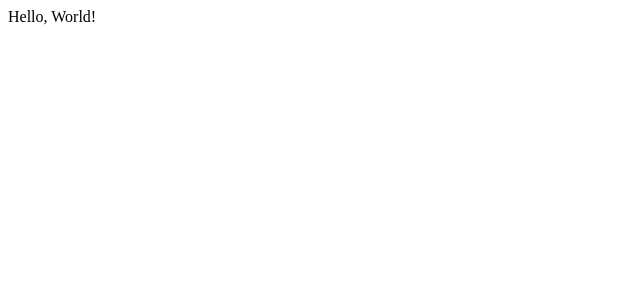
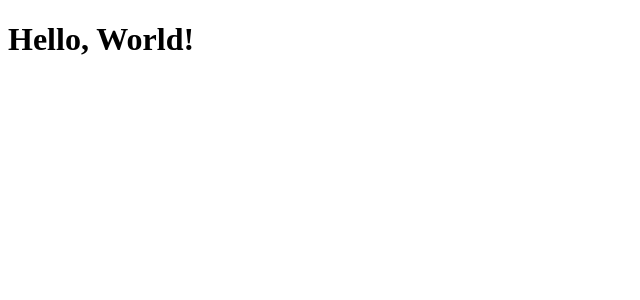
Before and after one commit to deepak-mahto/ReactLearnings, a React (Create React App) app in the folder hello-world/: page / in a window 1280 px wide. Shown: the top 300 px of the page, without its empty margins (0-640 px from the left). Built offline with nearby package versions, Linux system fonts and the light colour scheme.

Commit message:
Experiment with react element.

```diff
--- a/hello-world/src/index.js
+++ b/hello-world/src/index.js
@@ -1,14 +1,16 @@
-import React from 'react';
-import ReactDOM from 'react-dom/client';
-import './index.css';
-import App from './App';
-import reportWebVitals from './reportWebVitals';
+import React from "react";
+import ReactDOM from "react-dom/client";
+import "./index.css";
+// import App from './App';
+import reportWebVitals from "./reportWebVitals";
 
-const root = ReactDOM.createRoot(document.getElementById('root'));
+const element = <h1>Hello, World!</h1>;
+const root = ReactDOM.createRoot(document.getElementById("root"));
 root.render(
-  <React.StrictMode>
-    <App />
-  </React.StrictMode>
+  element
+  // <React.StrictMode>
+  //   <App />
+  // </React.StrictMode>
 );
 
 // If you want to start measuring performance in your app, pass a function
```
